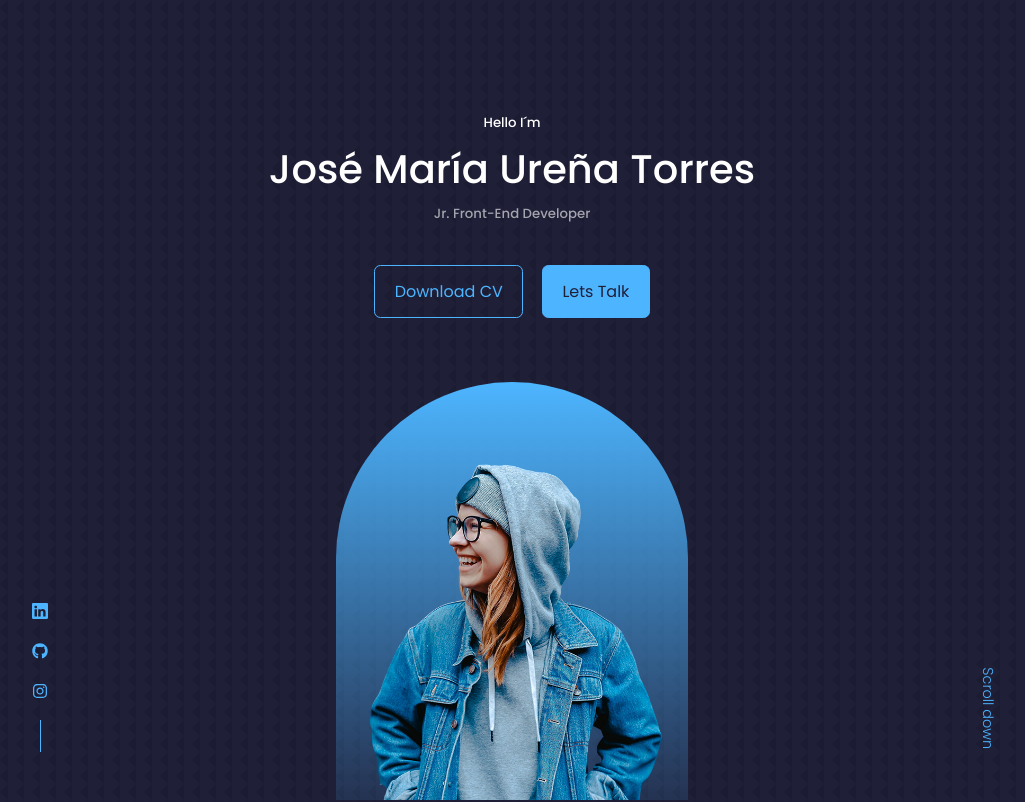
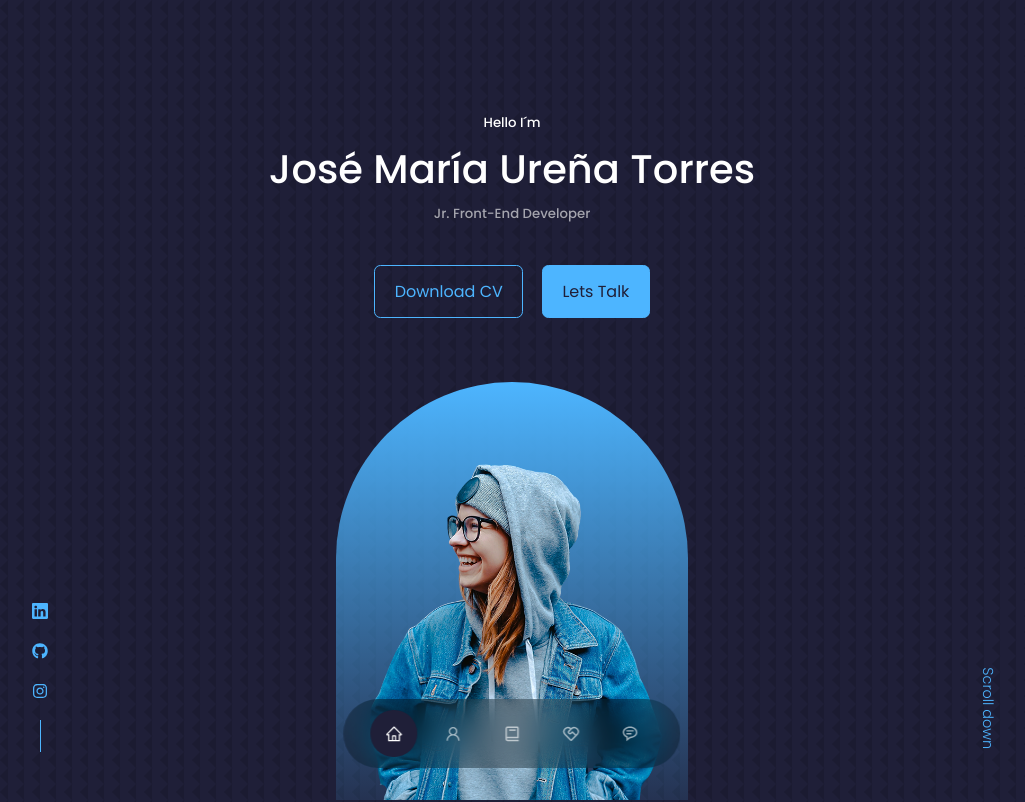
Before and after one commit to JMUT1/react-portafolio, a React (Create React App) app: page / in a window 1280 px wide. Shown: the top 802 px of the page, without its empty margins (128-1153 px from the left). Built offline with nearby package versions, Linux system fonts and the light colour scheme.

Commit message:
nav bar useState complete

```diff
--- a/src/components/nav/Nav.jsx
+++ b/src/components/nav/Nav.jsx
@@ -5,23 +5,45 @@
 import { BiBook } from "react-icons/bi";
 import { RiServiceLine } from "react-icons/ri";
 import { BiMessageRoundedDetail } from "react-icons/bi";
+import { useState } from "react";
 
 const Nav = () => {
+  const [activeNav, setActiveNav] = useState("/");
   return (
     <nav>
-      <a href="/">
+      <a
+        href="/"
+        onClick={() => setActiveNav("/")}
+        className={activeNav === "/" ? "active" : ""}
+      >
         <AiOutlineHome />
       </a>
-      <a href="about">
+      <a
+        href="#about"
+        onClick={() => setActiveNav("about")}
+        className={activeNav === "about" ? "active" : ""}
+      >
         <AiOutlineUser />
       </a>
-      <a href="experience">
+      <a
+        href="#experience"
+        onClick={() => setActiveNav("experience")}
+        className={activeNav === "experience" ? "active" : ""}
+      >
         <BiBook />
       </a>
-      <a href="services">
+      <a
+        href="#services"
+        onClick={() => setActiveNav("services")}
+        className={activeNav === "services" ? "active" : ""}
+      >
         <RiServiceLine />
       </a>
-      <a href="contact">
+      <a
+        href="#contact"
+        onClick={() => setActiveNav("contact")}
+        className={activeNav === "contact" ? "active" : ""}
+      >
         <BiMessageRoundedDetail />
       </a>
     </nav>
--- a/src/components/nav/nav.css
+++ b/src/components/nav/nav.css
@@ -0,0 +1,33 @@
+nav {
+  background-color: rgba(0, 0, 0, 0.3);
+  width: max-content;
+  display: block;
+  padding: 0.7rem 1.7rem;
+  z-index: 2;
+  position: fixed;
+  left: 50%;
+  transform: translateX(-50%);
+  bottom: 2rem;
+  display: flex;
+  gap: 0.8rem;
+  border-radius: 3rem;
+  backdrop-filter: blur(15px);
+}
+
+nav a {
+  background: transparent;
+  padding: 0.9rem;
+  border-radius: 50%;
+  display: flex;
+  color: var(--color-light);
+  font-size: 1.1rem;
+}
+
+nav a:hover {
+  background: rgba(0, 0, 0, 0.4);
+}
+
+nav a.active {
+  background: var(--color-bg);
+  color: var(--color-white);
+}
--- a/src/components/testimonials/Testimonials.jsx
+++ b/src/components/testimonials/Testimonials.jsx
@@ -1,7 +1,7 @@
 import React from "react";
 import "./testimonial.css";
 const Testimonials = () => {
-  return <div>Testimonials</div>;
+  return <section id="testimonials">Testimonials</section>;
 };
 
 export default Testimonials;
```
